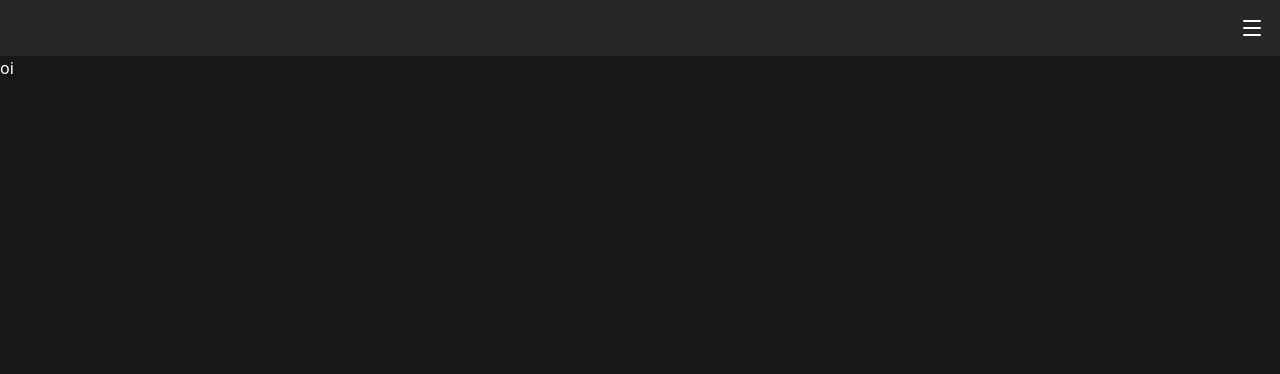
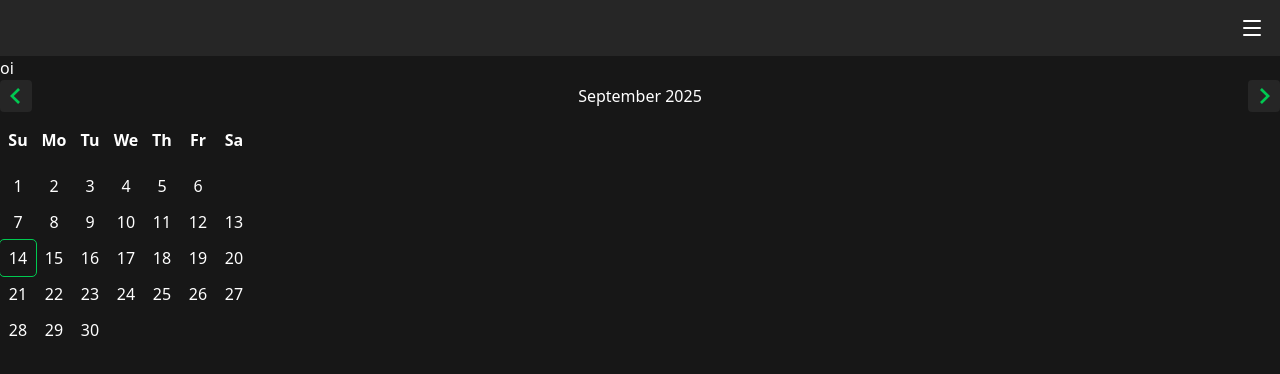
Before and after one commit to gui-alves-oliveira/champion, a React (Vite) app: page / in a window 1280 px wide. Shown: the top 374 px of the page. Built offline with nearby package versions, Linux system fonts and the light colour scheme.

Commit message:
fix: calendar style

```diff
--- a/src/components/brackets.tsx
+++ b/src/components/brackets.tsx
@@ -64,7 +64,7 @@ export function Brackets() {
             key={phase.id}
             className="grow-0 shrink-0 basis-full max-w-[95%]"
           >
-            <Heading intent="subtitle" as="h2">
+            <Heading className="mb-2" intent="subtitle" as="h2">
               {phase.name}
             </Heading>
             <div className="flex flex-col gap-4">
--- a/src/components/ui/calendar.tsx
+++ b/src/components/ui/calendar.tsx
@@ -1,17 +1,27 @@
 import { type ComponentProps } from "react";
-import { DayPicker, getDefaultClassNames } from "react-day-picker";
+import { DayPicker } from "react-day-picker";
 
 export function Calendar({ ...props }: ComponentProps<typeof DayPicker>) {
-  const defaultClassNames = getDefaultClassNames();
-
   return (
     <DayPicker
       mode="single"
+      navLayout="around"
       classNames={{
-        today: `border-green-500`,
-        selected: `bg-green-500 border-green-500 text-white`,
-        root: `${defaultClassNames.root}`,
-        chevron: `${defaultClassNames.chevron} fill-green-500`,
+        root: "relative",
+        button_previous: "absolute top-0 left-0 bg-neutral-800 rounded p-1",
+        month_caption:
+          "flex items-center justify-center w-full text-center h-8",
+        button_next: "absolute top-0 right-0 bg-neutral-800 rounded p-1",
+        chevron: "fill-green-500",
+        weekday: "size-9",
+        weekdays: "flex mt-4",
+        weeks: "flex flex-col mt-1",
+        week: "flex",
+        outside: "text-neutral-700",
+        day_button:
+          "flex items-center justify-center size-9 rounded hover:bg-neutral-800",
+        selected: "bg-green-500 hover:bg-green-400 text-green-950 rounded",
+        today: "outline-1 outline-green-500 rounded",
       }}
       {...props}
     />
--- a/src/components/ui/date-picker.tsx
+++ b/src/components/ui/date-picker.tsx
@@ -23,12 +23,14 @@ export function DatePicker({ value, onChange }: DatePickerProps) {
           <CalendarIcon className="ml-auto text-neutral-600" size={16} />
         </Button>
       </Popover.Trigger>
-      <Popover.Content>
+      <Popover.Content align="start" sideOffset={4}>
         <Calendar
           mode="single"
           selected={value ?? undefined}
           onSelect={(date) => date && onChange(date)}
           required={false}
+          navLayout="around"
+          showOutsideDays
         />
       </Popover.Content>
     </Popover>
--- a/src/components/ui/popover.tsx
+++ b/src/components/ui/popover.tsx
@@ -7,7 +7,7 @@ function PopoverContent({
 }: ComponentProps<typeof PopoverPrimitive.Content>) {
   return (
     <PopoverPrimitive.Content
-      className="p-4 rounded-lg border border-neutral-800 bg-neutral-900 shadow-lg"
+      className="min-w-full p-4 rounded-lg border z-50 border-neutral-800 bg-neutral-900 shadow-lg"
       {...props}
     >
       {children}
--- a/src/routes/index.tsx
+++ b/src/routes/index.tsx
@@ -1,4 +1,5 @@
 import { createFileRoute } from "@tanstack/react-router";
+import { Calendar } from "../components/ui/calendar";
 
 export const Route = createFileRoute("/")({
   component: RouteComponent,
@@ -8,6 +9,8 @@ function RouteComponent() {
   return (
     <div>
       <p>oi</p>
+
+      <Calendar />
     </div>
   );
 }
```
